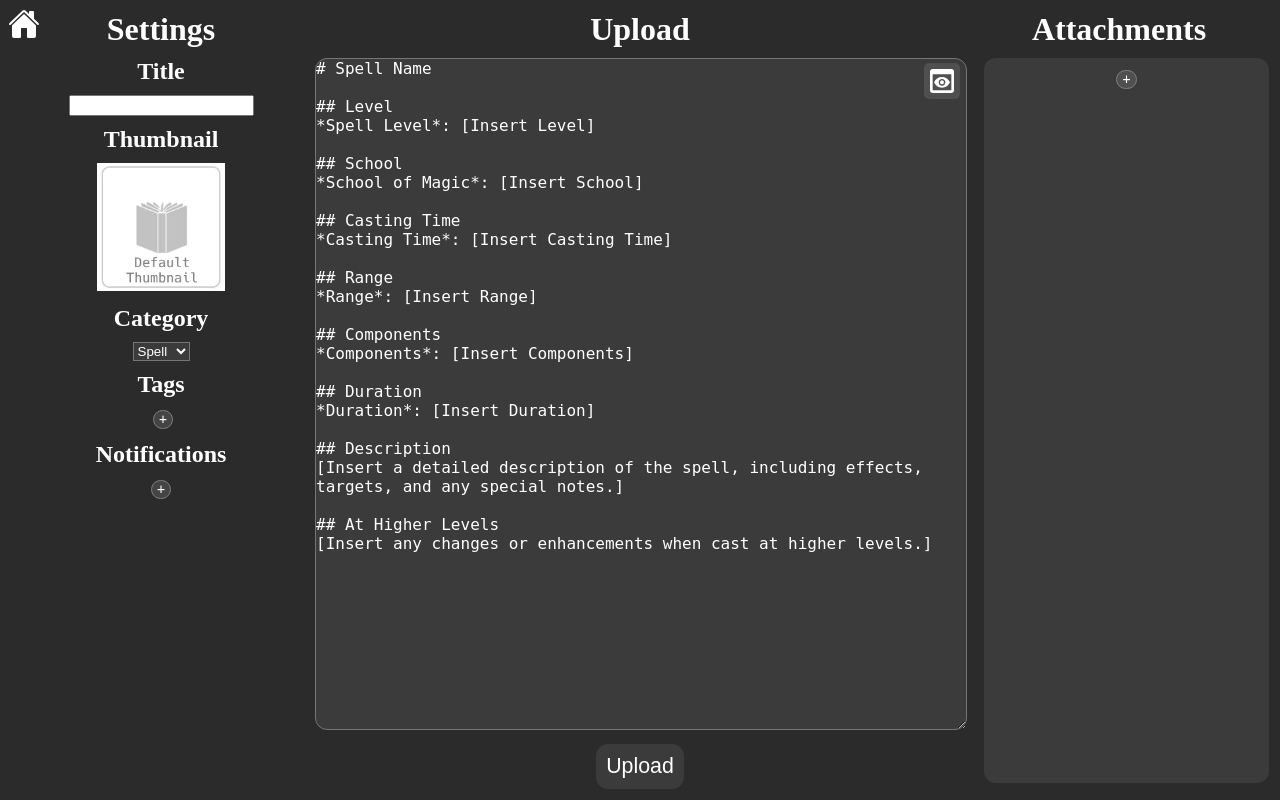
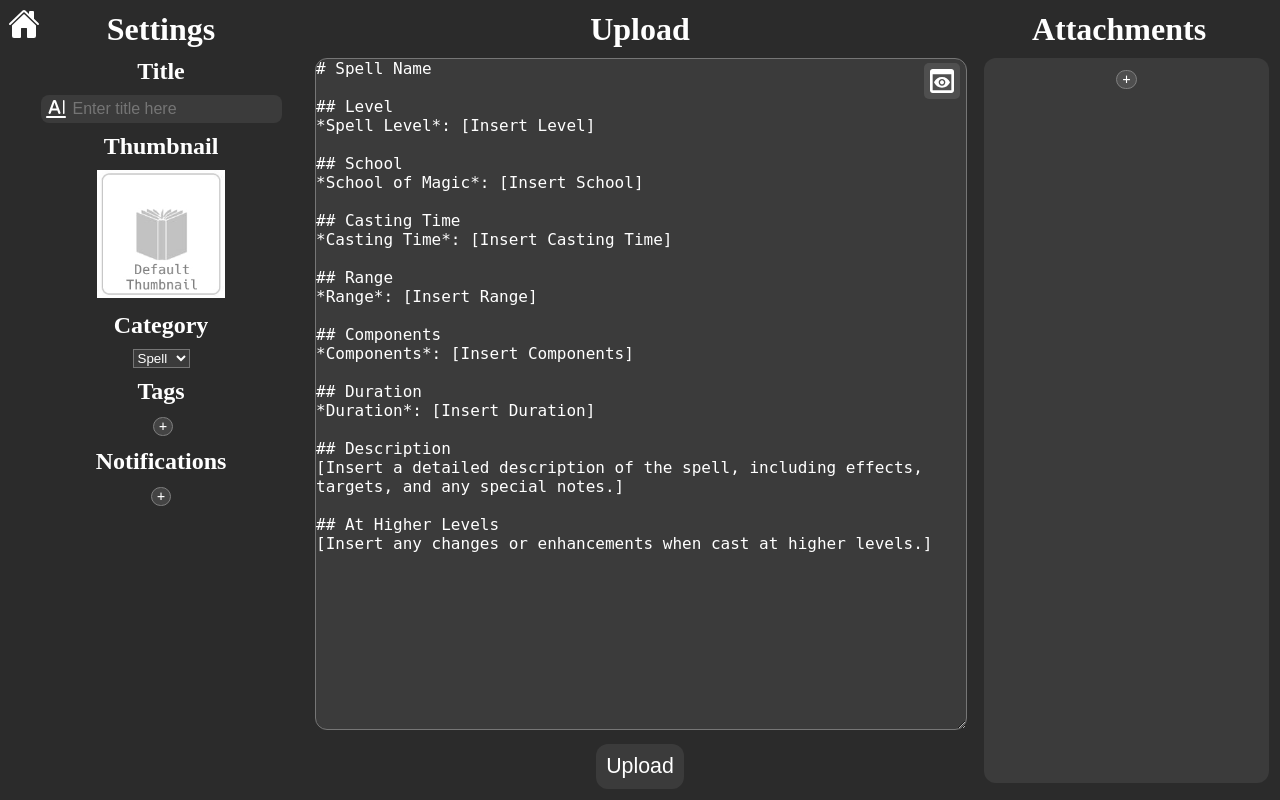
Before and after one commit to SpezSpellz/SpezSpellz, a Django app: page /upload/ in a window 1280 px wide. Run offline with Django 5.2, Linux system fonts and the light colour scheme; a user stored in the database is signed in; data comes from the database, SQL or seed files in the repository; lists and menus that the app fills with data are empty; some libraries are stand-ins or nearby versions.

Commit message:
Swapped profile image to look more visible. Made title input in upload view look better.

```diff
--- a/assets/upload.css
+++ b/assets/upload.css
@@ -165,6 +165,24 @@ body {
     padding-top: 5px;
     padding-bottom: 5px;
 }
+#spell_title {
+    border-radius: 8px;
+    background-color: #3B3B3B;
+    border: none;
+    font-size: 12pt;
+    color: #FFF;
+    padding-left: 32px;
+    margin: auto;
+    margin-top: 10px;
+    background-image: url("/assets/text_field.svg");
+    background-position: 3px, 3px;
+    background-size: 24px;
+    background-repeat: no-repeat;
+    display: block;
+    outline: none;
+    padding-top: 5px;
+    padding-bottom: 5px;
+}
 .tag-search-entry {
     border-style: none;
     color: #FFF;
--- a/templates/upload.html
+++ b/templates/upload.html
@@ -46,7 +46,7 @@
                 <ul style="list-style: none;margin: 0;padding: 0;" class="settings-list">
                     <li>
                         <h2 class="section">Title</h2>
-                        <input type="text" id="spell_title"/>
+                        <input type="text" placeholder="Enter title here" id="spell_title"/>
                     </li>
                     <li>
                         <h2 class="section">Thumbnail</h2>
```
Also changed, not shown: assets/profile.svg, assets/text_field.svg (added).
